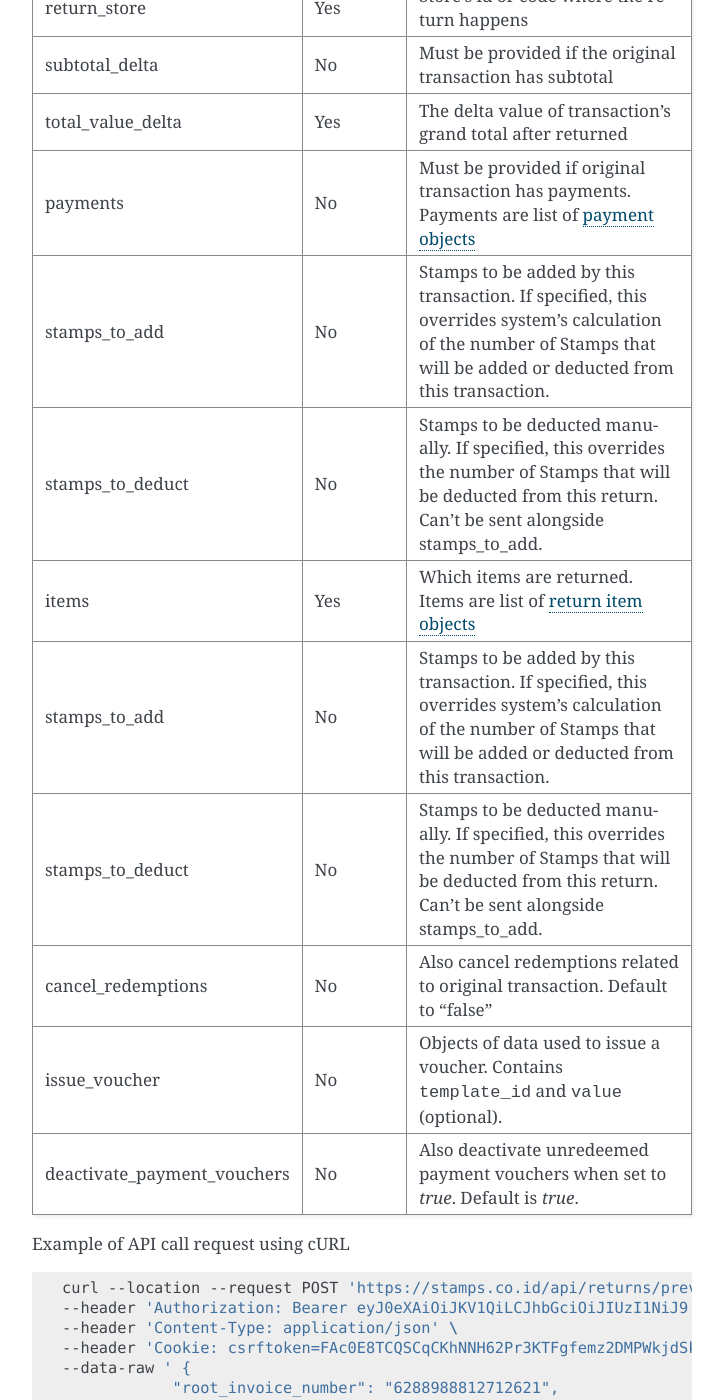
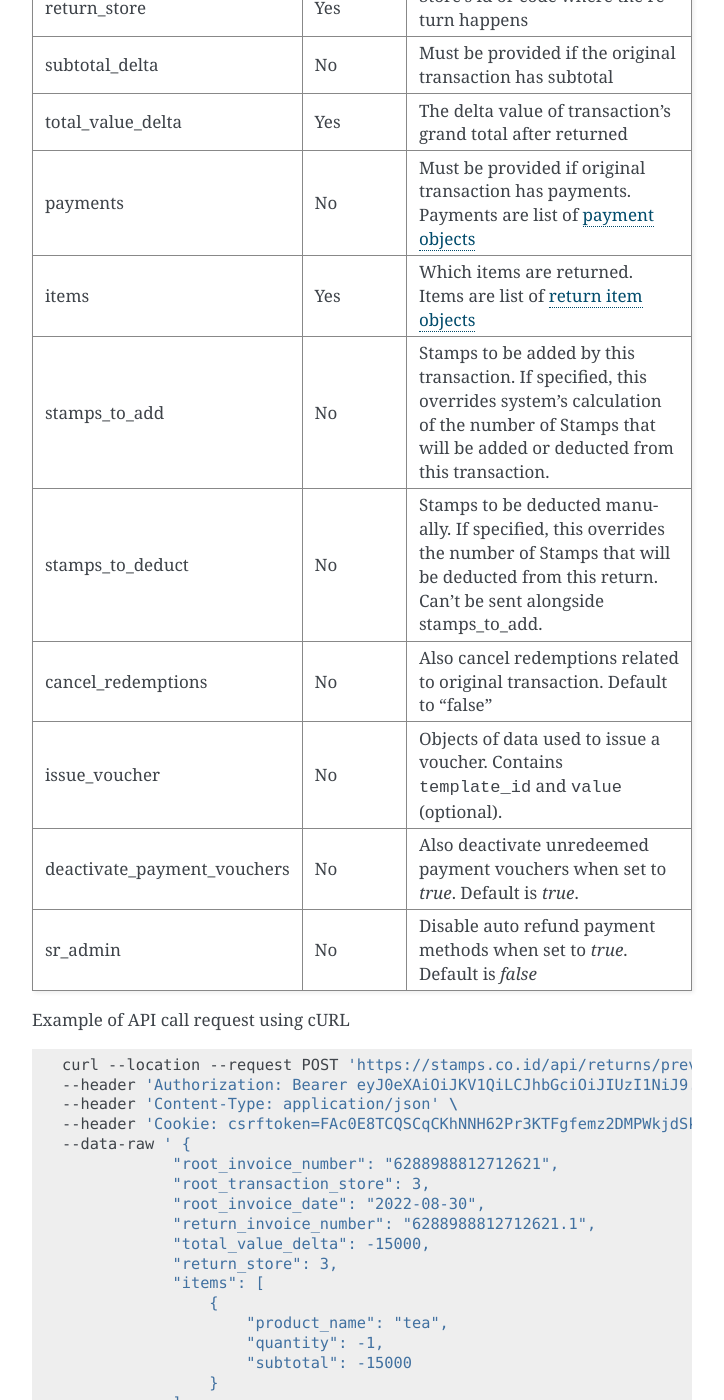
Before and after one commit to ui/stamps-api-docs, a Sphinx documentation site: the page built from source/klg_api.rst, in a window 1280 px wide and 1400 px high, scrolled down 11154 px. Shown: the whole window, without its empty margins (388-1112 px from the left). Built offline with Sphinx 7.4.7, drawn with Linux system fonts in a browser that asks for light colours; some of the changed text lies outside the part shown.

Commit message:
Add sr_admin flag to return API

```diff
--- a/source/klg_api.rst
+++ b/source/klg_api.rst
@@ -517,9 +517,6 @@ subtotal_delta                 No          Must be provided if the original tran
 total_value_delta              Yes         The delta value of transaction's grand total after returned
 payments                       No          Must be provided if original transaction has payments.
                                            Payments are list of :ref:`payment objects <Payment Object>`
-stamps_to_add                  No          Stamps to be added by this transaction. If specified, this overrides system's calculation of the number of Stamps that will be added or deducted from this transaction.
-stamps_to_deduct               No          Stamps to be deducted manually. If specified, this overrides the number of Stamps that will be deducted from this return.
-                                           Can't be sent alongside stamps_to_add.
 items                          Yes         Which items are returned. Items are list of :ref:`return item objects<Return Item Object>`
 stamps_to_add                  No          Stamps to be added by this transaction. If specified, this overrides system's calculation of the number of Stamps that will be added or deducted from this transaction.
 stamps_to_deduct               No          Stamps to be deducted manually. If specified, this overrides the number of Stamps that will be deducted from this return.
@@ -527,6 +524,7 @@ stamps_to_deduct               No          Stamps to be deducted manually. If sp
 cancel_redemptions             No          Also cancel redemptions related to original transaction. Default to "false"
 issue_voucher                  No          Objects of data used to issue a voucher. Contains ``template_id`` and ``value`` (optional).
 deactivate_payment_vouchers    No          Also deactivate unredeemed payment vouchers when set to `true`. Default is `true`.
+sr_admin                       No          Disable auto refund payment methods when set to `true`. Default is `false`
 ============================== =========== =============================================================================
 
 Example of API call request using cURL
@@ -800,6 +798,7 @@ stamps_to_deduct               No          Stamps to be deducted manually. If sp
 cancel_redemptions             No          Also cancel redemptions related to original transaction. Default to "false"
 issue_voucher                  No          Objects of data used to issue a voucher. Contains ``template_id`` and ``value`` (optional).
 deactivate_payment_vouchers    No          Also deactivate unredeemed payment vouchers when set to `true`. Default is `true`.
+sr_admin                       No          Disable auto refund payment methods when set to `true`. Default is `false`
 ============================== =========== ==================================================================================================================
 
 Example of API call request using cURL
```
